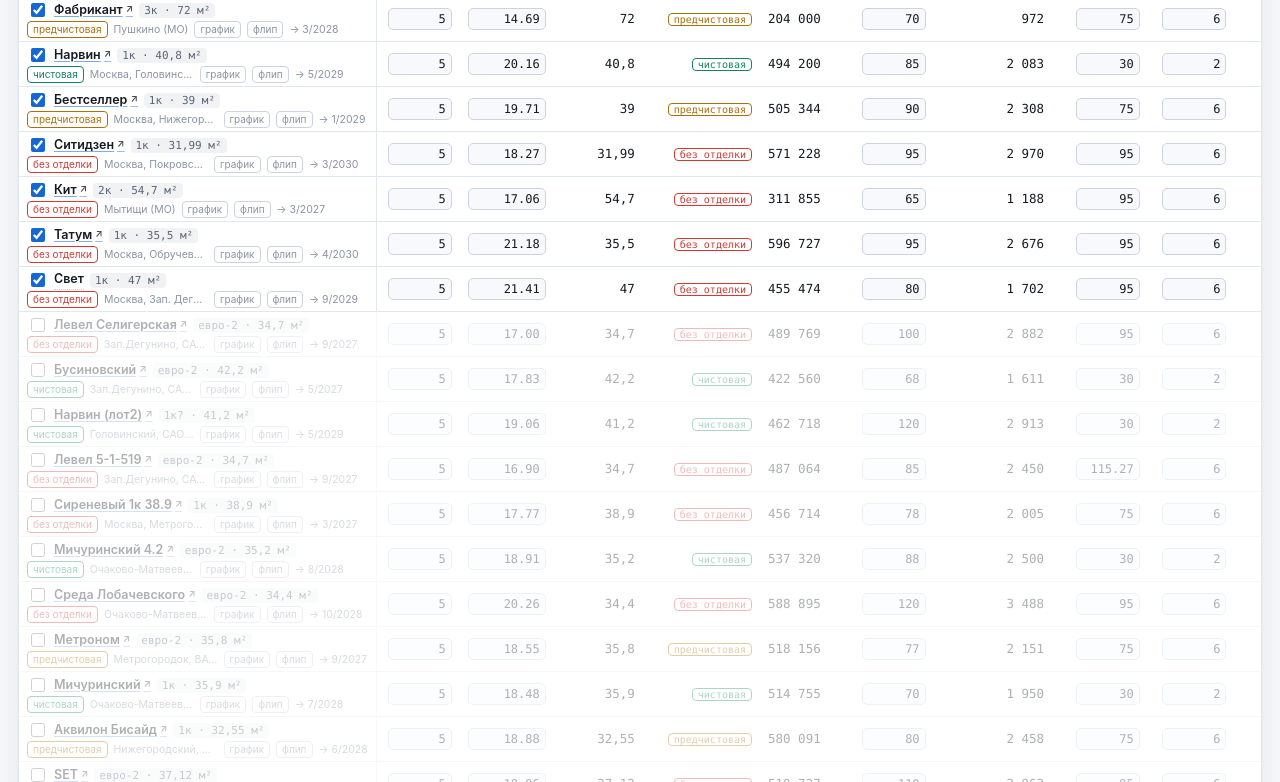
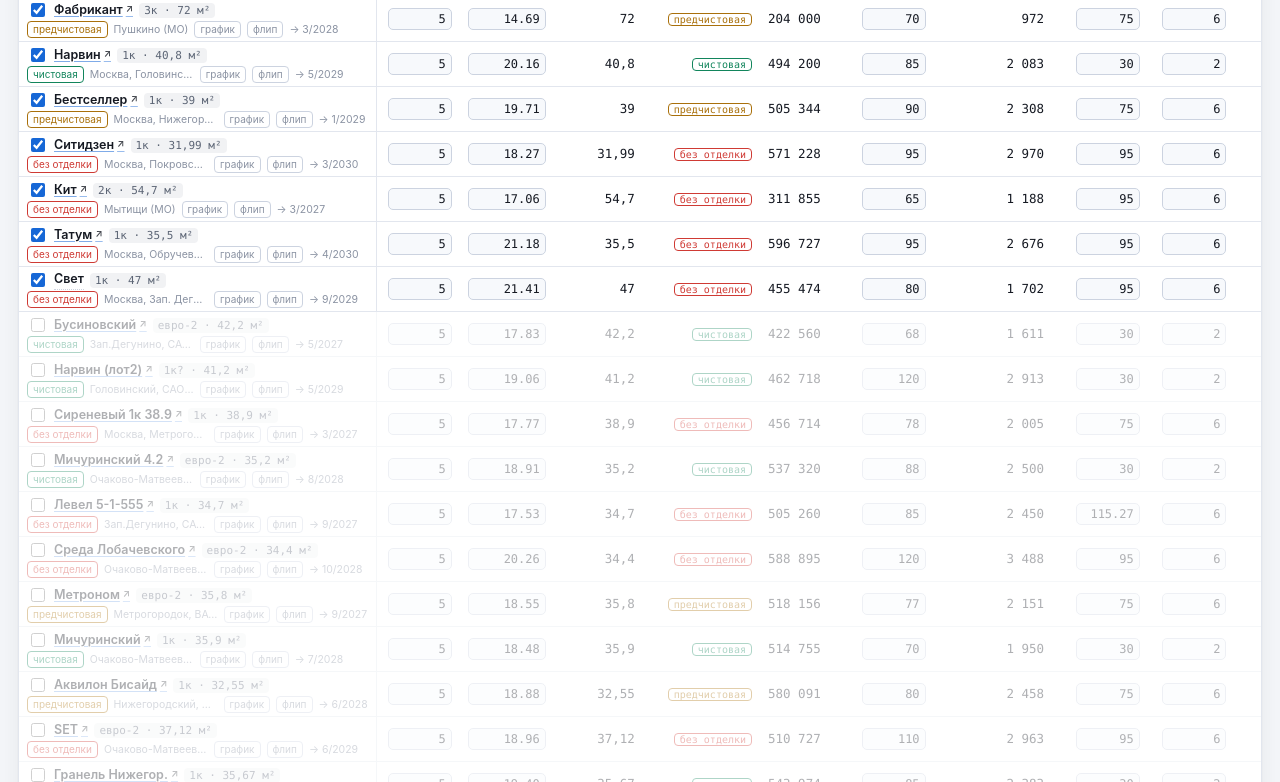
Before and after one commit to vasilbo1/rose-real-estate-invest, a plain HTML site: page index.html in a window 1280 px wide. Shown: the part 1164-1946 px from the top of the page. Drawn offline with Linux system fonts and the light colour scheme.

Commit message:
Левел Селигерская: лот 5-1-519 забрали, заменён доступным 5-1-555 (17,53 млн); убран дубль июльской строки; добавлено Саларьево парк

```diff
--- a/index.html
+++ b/index.html
@@ -729,25 +729,6 @@
   "gap": 0
  },
  {
-  "short": "Левел Селигерская",
-  "district": "Зап.Дегунино, САО (м.Селигерская)",
-  "shortlist": false,
-  "rooms": "евро-2",
-  "finish": "без отделки",
-  "finish_raw": "без отделки → 95тр/м²",
-  "url": "https://level.ru/selig/flat/1room/5-1-555/",
-  "price": 16995000,
-  "area": 34.7,
-  "reno_psm": 95000,
-  "reno_months": 6,
-  "deliver_month": 6,
-  "rent_mo": 100000,
-  "real_rent": 75000,
-  "opt_rent": 115000,
-  "appr": 0.05,
-  "gap": 0
- },
- {
   "short": "Нарвин (лот2)",
   "district": "Головинский, САО (м.Водный стадион)",
   "shortlist": false,
@@ -805,14 +786,14 @@
   "gap": 0
  },
  {
-  "short": "Левел 5-1-519",
+  "short": "Левел 5-1-555",
   "district": "Зап.Дегунино, САО (м.Селигерская 10-15 мин)",
   "shortlist": false,
-  "rooms": "евро-2",
+  "rooms": "1к",
   "finish": "без отделки",
   "finish_raw": "без отделки → ремонт и мебель 4,0 млн",
-  "url": "https://level.ru/selig/flat/1room/5-1-519/",
-  "price": 16901127,
+  "url": "https://level.ru/selig/flat/1room/5-1-555/",
+  "price": 17532515,
   "area": 34.7,
   "reno_psm": 115274,
   "reno_months": 6,
```
